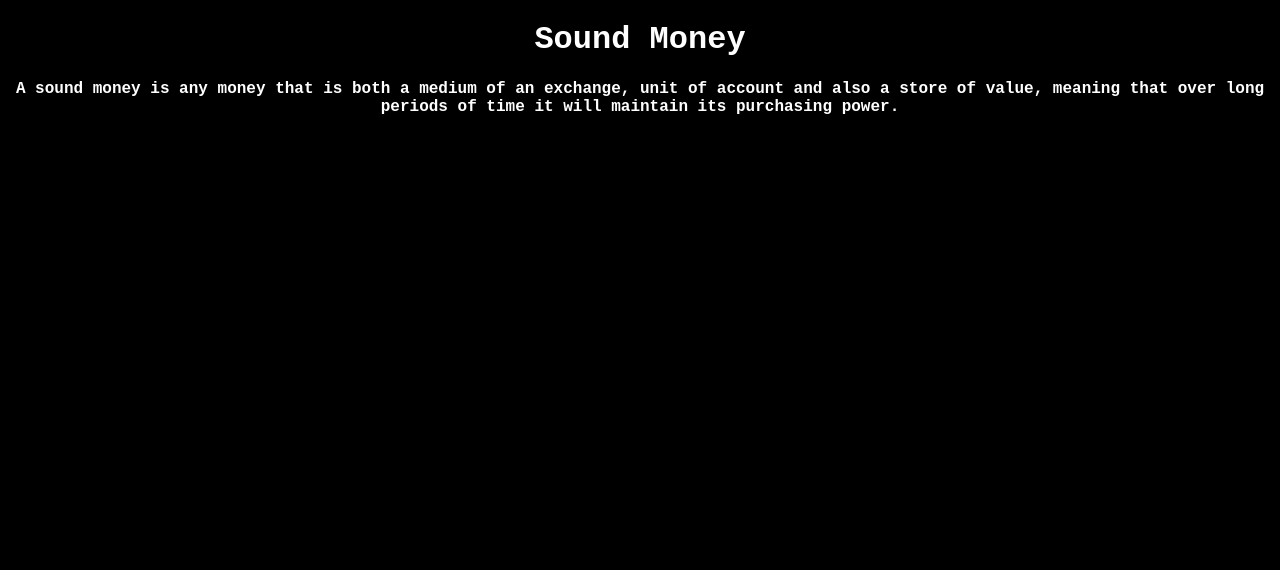
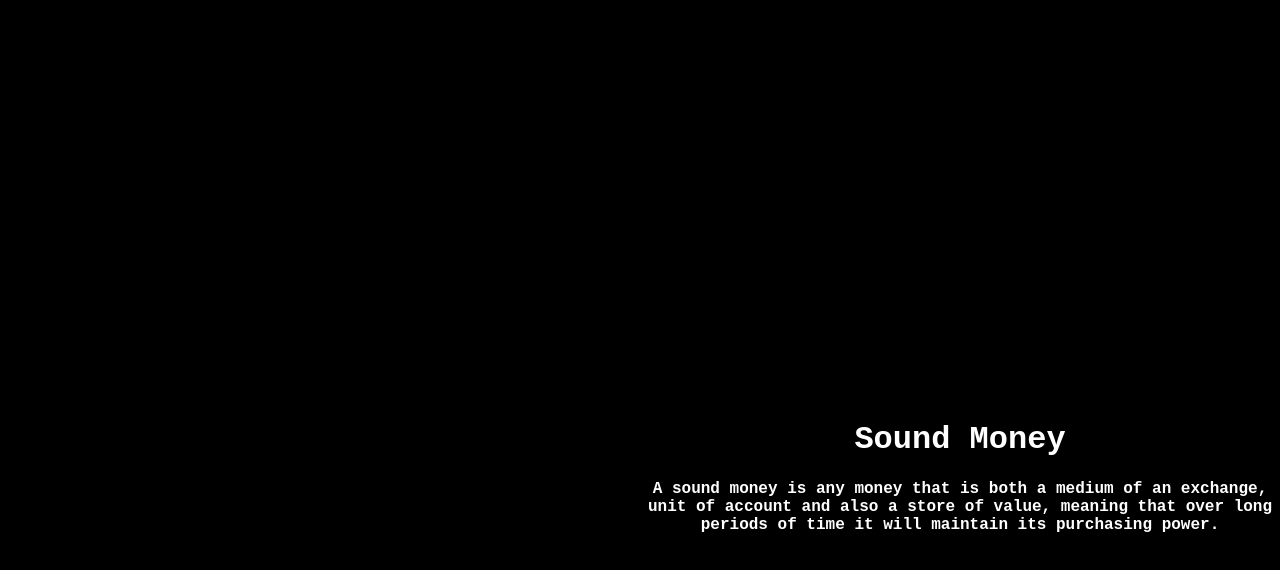
Before and after one commit to picrypto/soundmoney.io, a plain HTML site: page index.html in a window 1280 px wide. Drawn offline with nearby package versions, Linux system fonts and the light colour scheme; a script that the page names is missing.

Commit message:
Update index.html

```diff
--- a/index.html
+++ b/index.html
@@ -10,7 +10,7 @@
 </head>
 
 <body>
-  <div id="contentDiv" style="margin-top:auto; top: auto; height: 90%">
+  <div id="contentDiv" style="position: absolute;left: 50%;top: 50%;">
       <h1>Sound Money</h1>
       <h4>A sound money is any money that is both a medium of an exchange, unit of account and also a store of value, meaning that over long periods of time it will maintain its purchasing power.</h4>
   </div>
```
